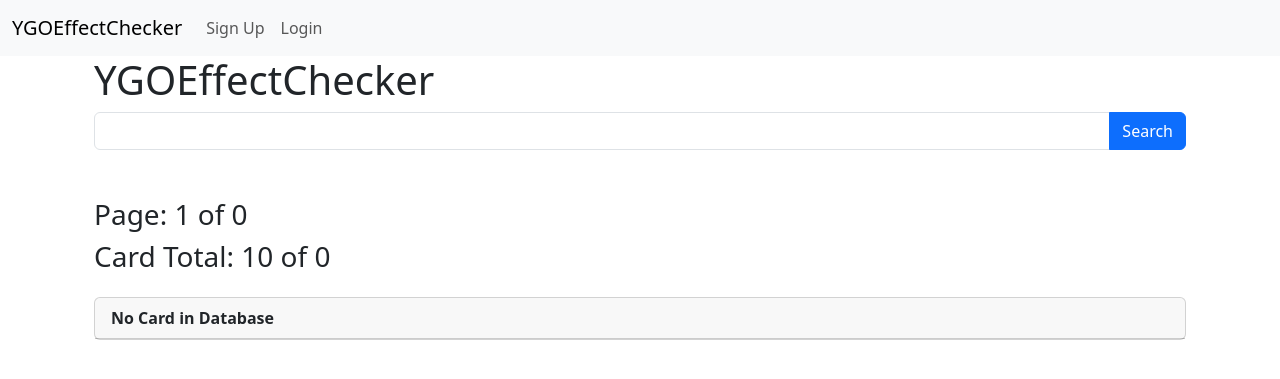
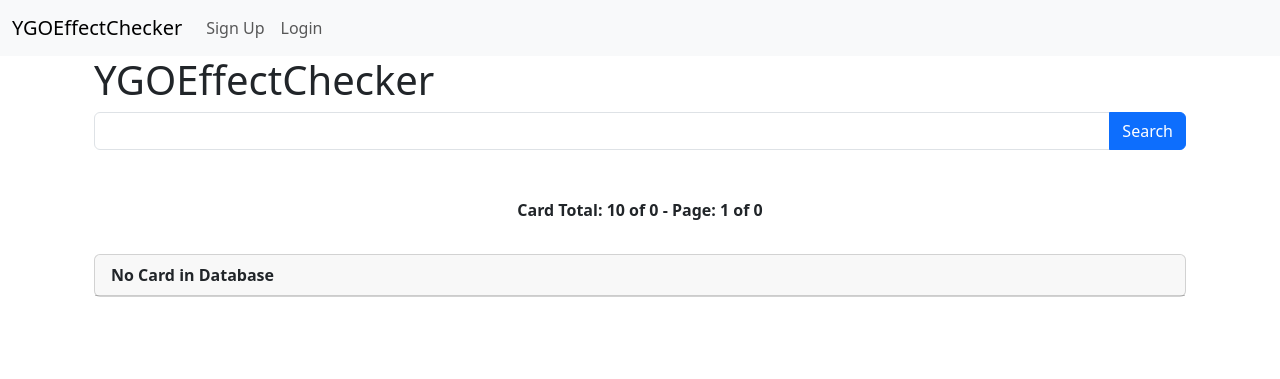
Before and after one commit to bconti123/capstone-project-1, a Flask app: page /cards in a window 1280 px wide. Shown: the top 379 px of the page. Run offline with Flask 3, Linux system fonts and the light colour scheme; data that the repository does not hold is empty; some libraries are stand-ins or nearby versions.

Commit message:
Improve pagination bootstrap css

```diff
--- a/requirement.txt
+++ b/requirement.txt
@@ -9,6 +9,7 @@ email-validator==2.0.0.post2
 Flask==2.3.2
 Flask-Bcrypt==1.0.1
 Flask-DebugToolbar==0.13.1
+flask-paginate==2022.1.8
 flask-sqlalchemy==3.0.5
 Flask-WTF==1.1.1
 greenlet==2.0.2
@@ -18,6 +19,7 @@ itsdangerous==2.1.2
 Jinja2==3.1.2
 MarkupSafe==2.1.3
 psycopg2-binary==2.9.6
+python-dotenv==1.0.0
 requests==2.31.0
 six==1.16.0
 SQLAlchemy==2.0.17
--- a/templates/include/page.html
+++ b/templates/include/page.html
@@ -1,8 +1,7 @@
 <!--Pagination Links  -->
-<h3>Page: {{page}} of {{total_pages}}</h3>
-<h3>Card Total: {{ page * per_page }} of {{data_cards |length}}</h3>
 <nav>
-  <ul class="pagination">
+  <p class="text-center"><strong> Card Total: {{ page * per_page }} of {{data_cards |length}} - Page: {{page}} of {{total_pages}}</strong></p>
+  <ul class="pagination flex-wrap">
     {% if page > 1 %}
     <li class="page-item">
       <a
--- a/templates/listing.html
+++ b/templates/listing.html
@@ -2,7 +2,9 @@
 <!-- block listing -->
 {% block listing %}
 <!-- page.html -->
+
 {% include '/include/page.html' %}
+
 <div class="list-group">
   {% if data|length == 0 %}
 
@@ -29,7 +31,11 @@
       </div>
     </a>
   </div>
-  {% endfor %} {% endif %}
+  {% endfor %}
+
+  {% include '/include/page.html' %}
+  <!-- endif -->
+  {% endif %}
 </div>
 
 {% endblock %}
```
Also changed, not shown: app.py (+9 -12 lines).
